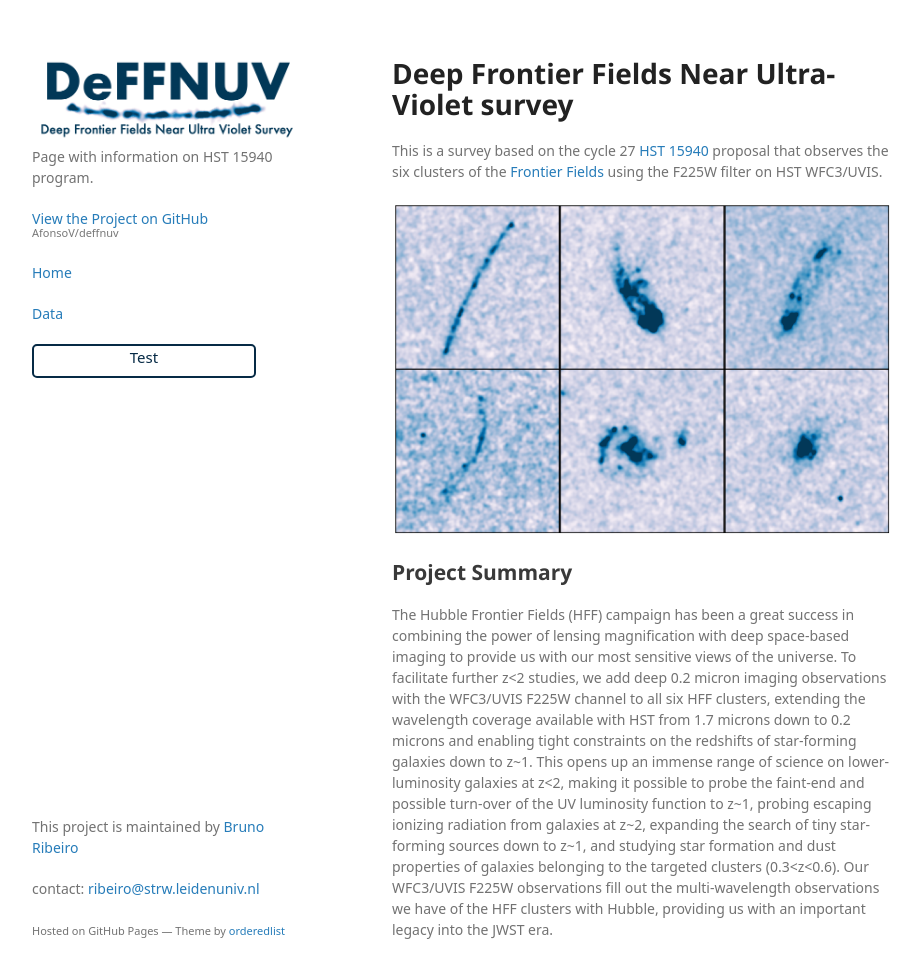
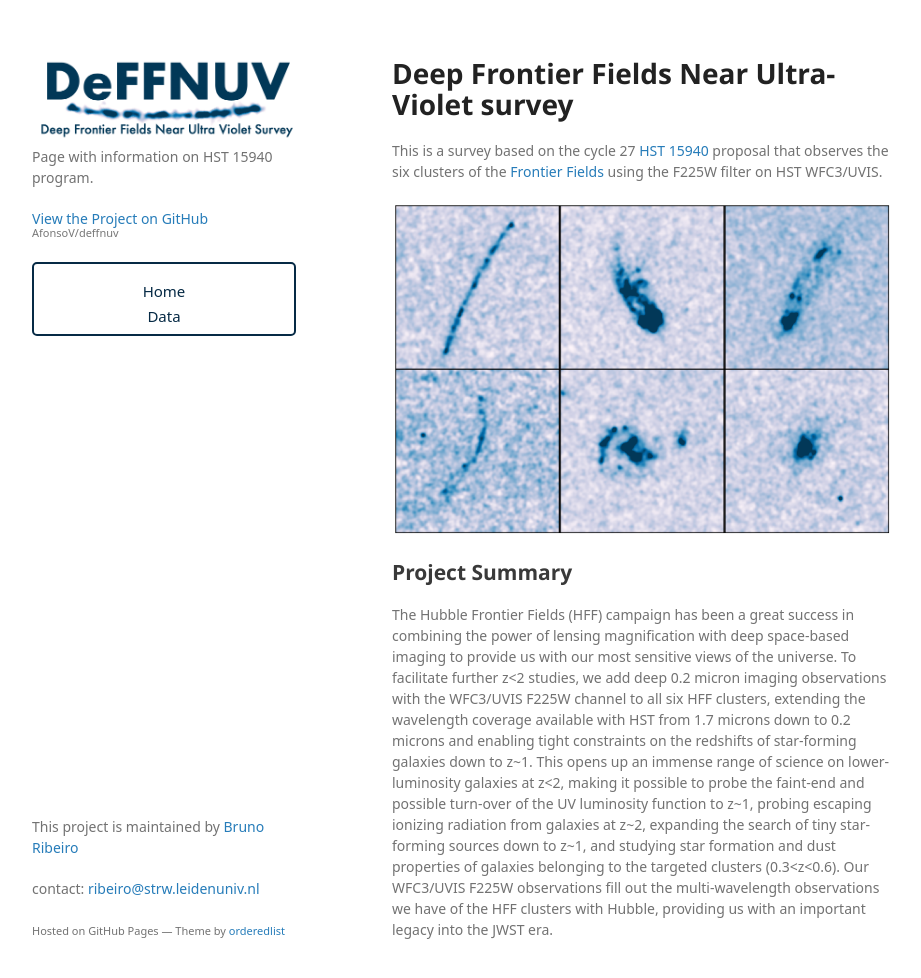
Before and after one commit to AfonsoV/deffnuv, a Jekyll site: the page built from index.md, in a window 1280 px wide and 1010 px high. Shown: the top 978 px of the window, without its empty margins (178-1099 px from the left). Built offline with Jekyll 4.4.1, drawn with Linux system fonts in a browser that asks for light colours; some web fonts are replaced; our own code applies the rules of GitHub Pages for plain Markdown files.

Commit message:
Update template (buttons)

```diff
--- a/_layouts/default.html
+++ b/_layouts/default.html
@@ -29,11 +29,10 @@
         <p class="view"><a href="{{ site.github.owner_url }}">View My GitHub Profile</a></p>
         {% endif %}
 
-        <p class="view"><a href="index"> Home </a></p>
-        <p class="view"><a href="data"> Data </a></p>
 
         <ul class="downloads">
-          <a href="data"> Test </a>
+          <a href="index"> Home </a>
+          <a href="data"> Data </a>
         </ul>
 
 
--- a/_sass/jekyll-theme-minimal.scss
+++ b/_sass/jekyll-theme-minimal.scss
@@ -114,7 +114,7 @@ header {
 ul.downloads {
   list-style:none;
   height:30px;
-  padding:0;
+  padding:20px;
   background:  #ffffff;
   border-radius:5px;
   border:2px solid #062a45;
@@ -142,7 +142,7 @@ ul.downloads {
   color:#062a45;
   display:block;
   text-align:center;
-  padding-top:4px;
+  padding-top:0px;
   height:25px;
 }
 
```
